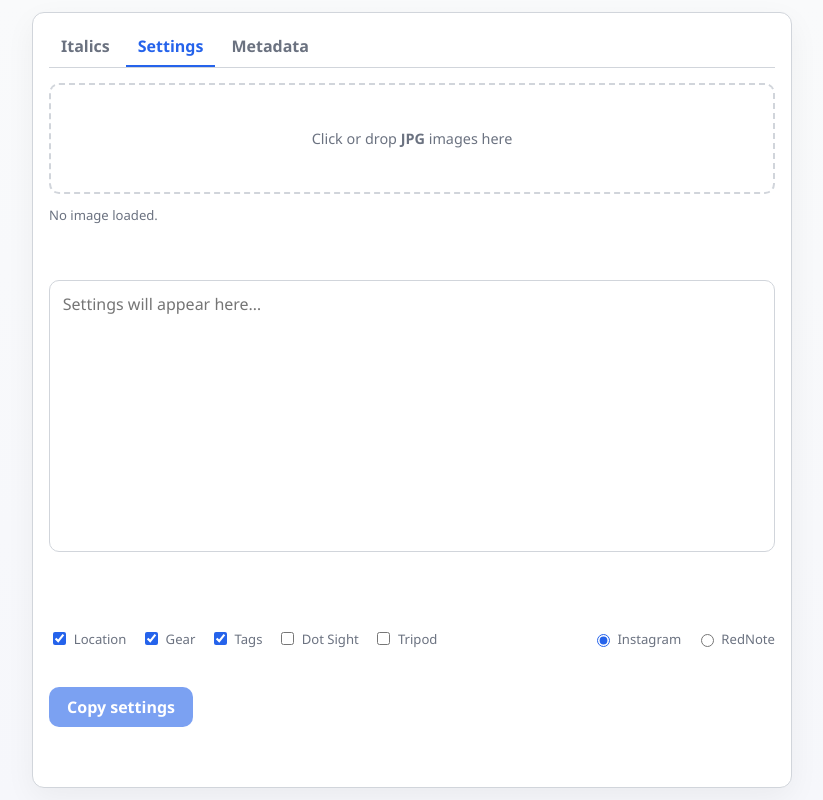
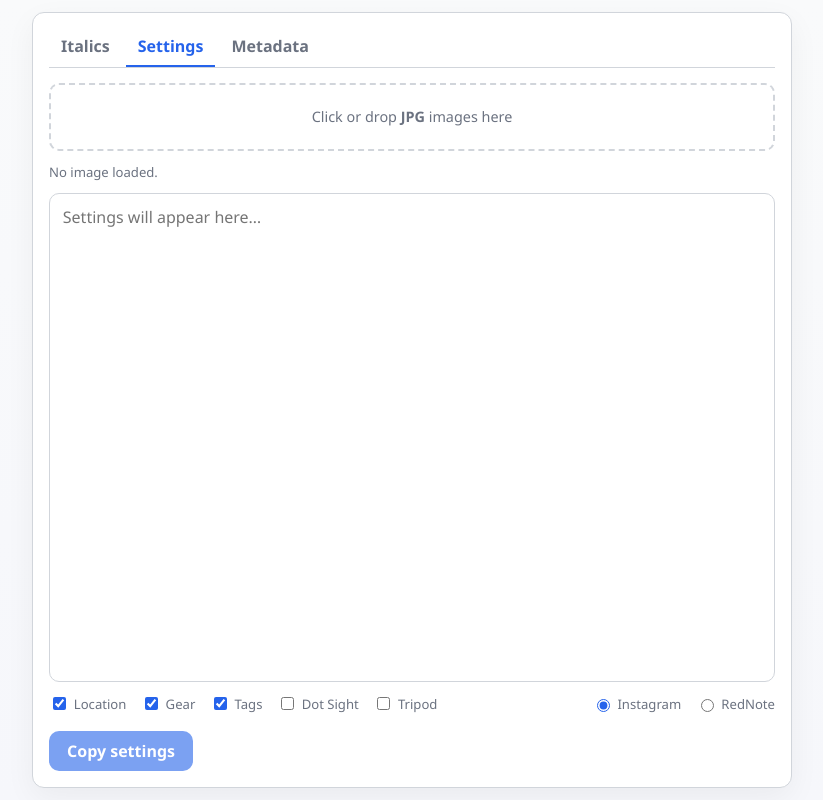
Before and after one commit to zyf0717/italics, a website built with Vite: page index.html in a window 1280 px wide. Both pictures are taken after a click on the tab "Settings". Shown: the whole page, without its empty margins (228-1051 px from the left). Built offline with nearby package versions, Linux system fonts and the light colour scheme.

Commit message:
Scale settings output height

```diff
--- a/style.css
+++ b/style.css
@@ -197,7 +197,7 @@
 .meta-layout {
   display: grid;
   gap: 0.75rem;
-  grid-template-rows: auto auto auto auto auto;
+  grid-template-rows: auto auto minmax(0, 1fr) auto auto;
   flex: 1;
   min-height: 0;
 }
@@ -215,7 +215,7 @@
 }
 
 #meta-summary {
-  height: 17rem;
+  height: 100%;
   font-family: inherit;
   line-height: 1.6;
 }
```
